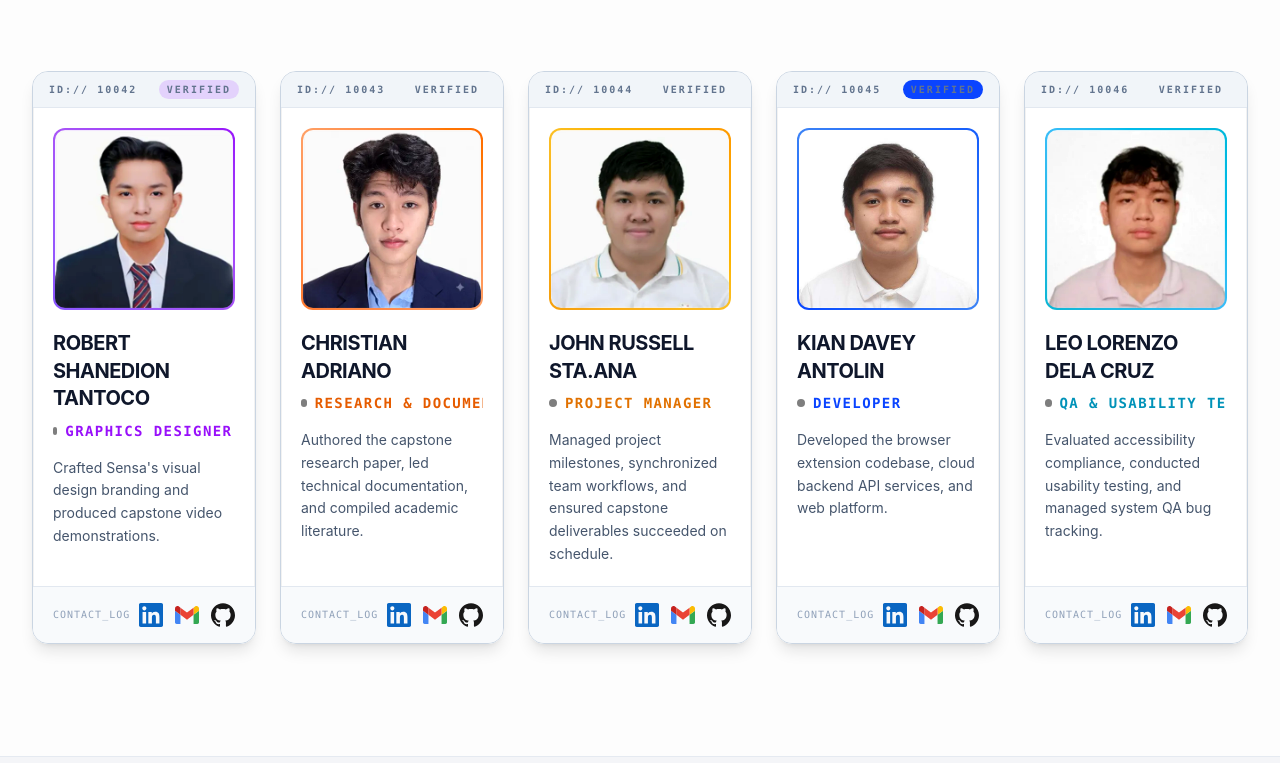
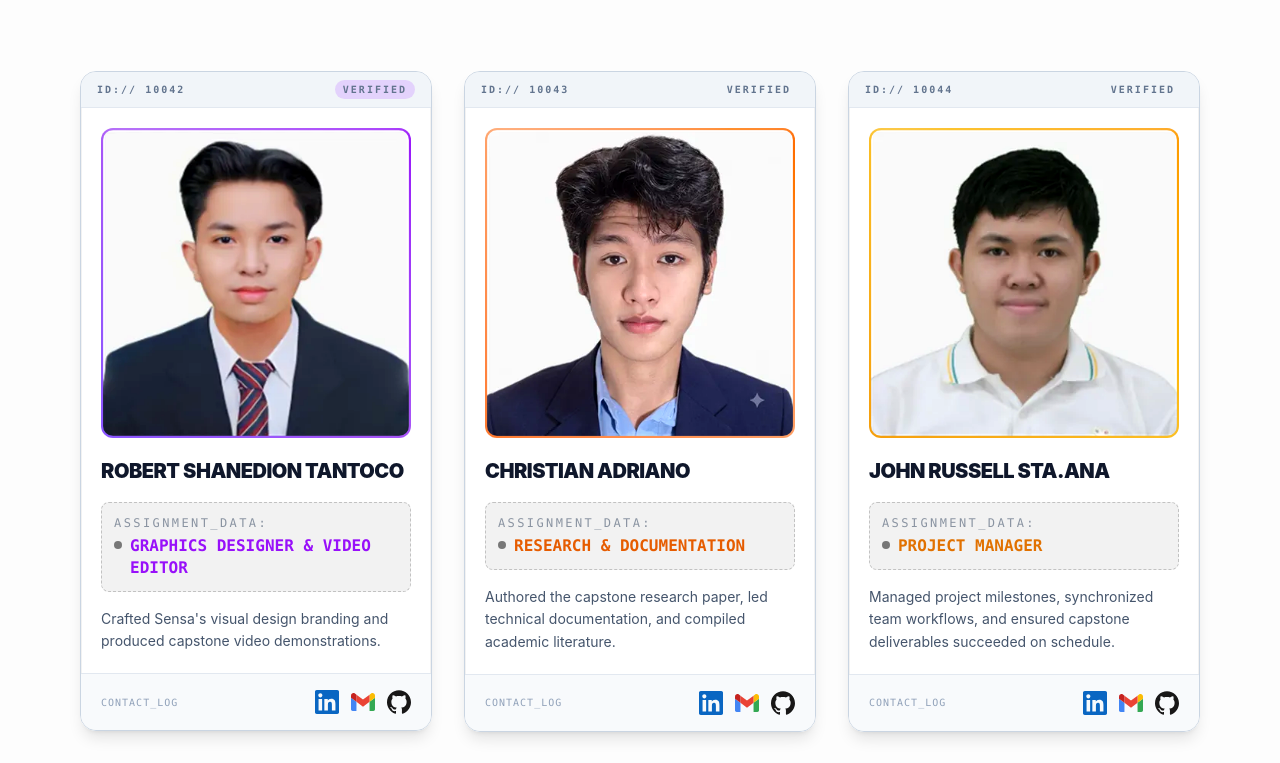
Before and after one commit to bulsu-kdlantolin/sensa-website, a React (Vite) app: page / in a window 1280 px wide. Shown: the part 9762-10525 px from the top of the page. Built offline with nearby package versions, Linux system fonts and the light colour scheme.

Commit message:
style: enhance ID badge width, role text wrapping, and hover scanline

```diff
--- a/src/components/TeamSection.tsx
+++ b/src/components/TeamSection.tsx
@@ -133,10 +133,10 @@ export default function TeamSection({ isDark }: TeamSectionProps) {
           </div>
         </ScrollReveal>
 
-        {/* 5-Column Responsive Team Grid */}
-        <div className="grid grid-cols-1 sm:grid-cols-2 lg:grid-cols-3 xl:grid-cols-5 gap-6 items-stretch">
+        {/* Creative Flex Layout: 3 on top, 2 on bottom */}
+        <div className="flex flex-wrap justify-center gap-6 md:gap-8 max-w-6xl mx-auto">
           {teamMembers.map((member, idx) => (
-            <ScrollReveal delay={idx * 100} key={idx} className="h-full">
+            <ScrollReveal delay={idx * 100} key={idx} className="w-full sm:w-[calc(50%-1.5rem)] lg:w-[calc(33.333%-2rem)] max-w-sm h-full">
               <article
                 className={`group relative overflow-hidden rounded-2xl flex flex-col justify-between transition-all duration-500 hover:-translate-y-2 shadow-lg hover:shadow-2xl w-full h-full border ${
                   isDark
@@ -164,20 +164,25 @@ export default function TeamSection({ isDark }: TeamSectionProps) {
                       loading="lazy"
                       className={`w-full h-full object-cover object-top rounded-[10px] group-hover:scale-110 transition-transform duration-700 ${member.imageClass}`}
                     />
-                    {/* Scanline Effect */}
-                    <div className="absolute inset-0 bg-gradient-to-b from-transparent via-white/20 to-transparent -translate-y-[100%] group-hover:translate-y-[100%] transition-transform duration-[1.5s] ease-in-out pointer-events-none" />
+                    {/* Enhanced Laser Scanline Effect */}
+                    <div className="absolute inset-0 overflow-hidden rounded-[10px] pointer-events-none">
+                      <div className="absolute top-0 left-0 w-full h-[150%] bg-gradient-to-b from-transparent via-white/10 to-white/40 border-b-[3px] border-white/80 drop-shadow-[0_0_10px_rgba(255,255,255,0.8)] -translate-y-[100%] group-hover:translate-y-[80%] transition-transform duration-[2.5s] ease-in-out" />
+                    </div>
                   </div>
 
-                  <h3 className={`text-lg md:text-xl font-bold m-0 tracking-tight leading-snug uppercase ${isDark ? 'text-white' : 'text-slate-900'}`}>
+                  <h3 className={`text-lg md:text-xl font-black m-0 tracking-tight leading-snug uppercase ${isDark ? 'text-white' : 'text-slate-900'}`}>
                     {member.name}
                   </h3>
 
-                  {/* Terminal Typing Role */}
-                  <div className="flex items-center gap-2 my-2">
-                    <span className="w-2 h-2 rounded-sm bg-current animate-pulse" style={{ color: isDark ? '#fff' : '#000' }} />
-                    <p className={`text-xs md:text-sm font-mono font-bold tracking-widest uppercase ${member.roleColor} overflow-hidden whitespace-nowrap`}>
-                      {member.role}
-                    </p>
+                  {/* Terminal Stacking Role */}
+                  <div className="flex flex-col mt-4 mb-2 p-3 rounded-lg border border-dashed border-current/20 bg-black/5 dark:bg-white/5" style={{ color: isDark ? '#fff' : '#000' }}>
+                    <span className={`text-[10px] md:text-xs font-mono tracking-[0.2em] uppercase opacity-60 mb-1 ${isDark ? 'text-slate-300' : 'text-slate-600'}`}>ASSIGNMENT_DATA:</span>
+                    <div className="flex items-start gap-2">
+                      <span className="w-2 h-2 mt-1.5 rounded-sm bg-current animate-pulse shrink-0" />
+                      <p className={`text-sm md:text-base font-mono font-bold uppercase leading-snug ${member.roleColor}`}>
+                        {member.role}
+                      </p>
+                    </div>
                   </div>
 
                   <p className={`text-sm leading-relaxed m-0 mt-2 font-normal flex-1 ${isDark ? 'text-slate-400' : 'text-slate-600'}`}>
```
